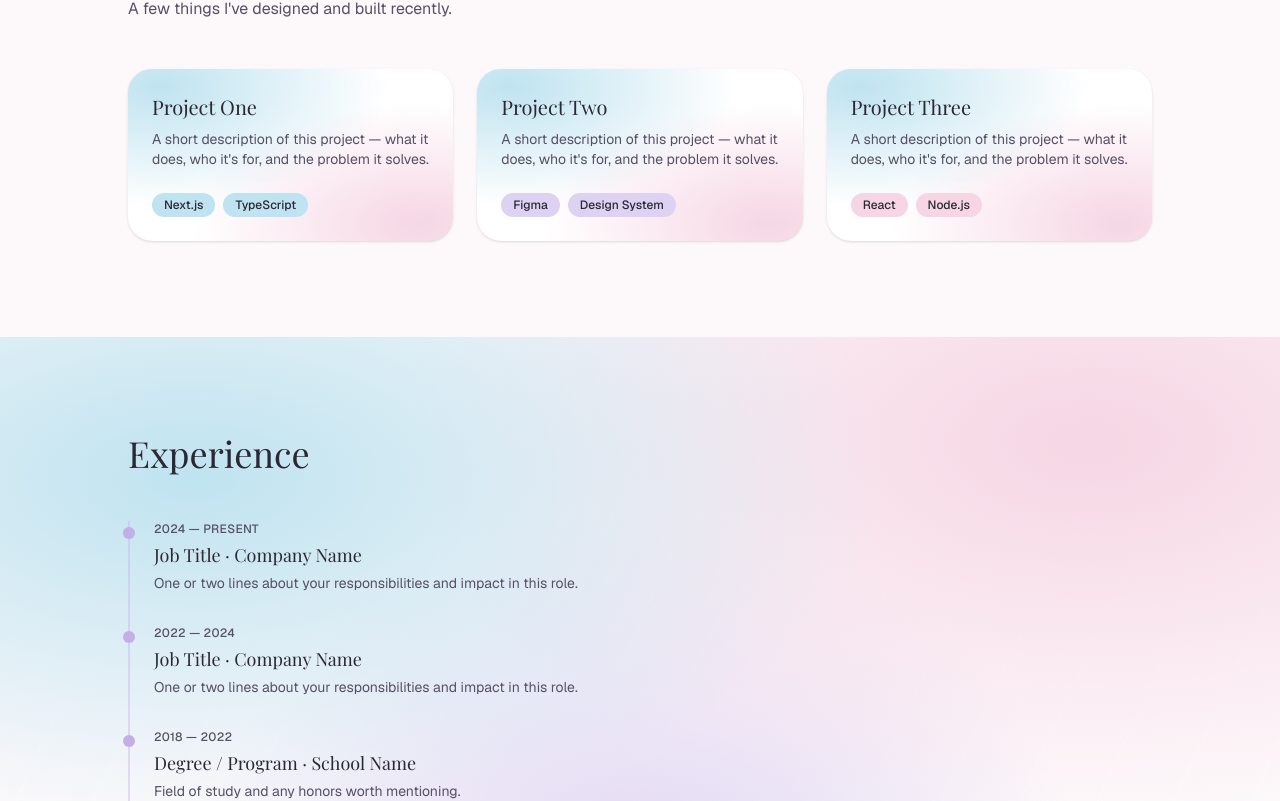
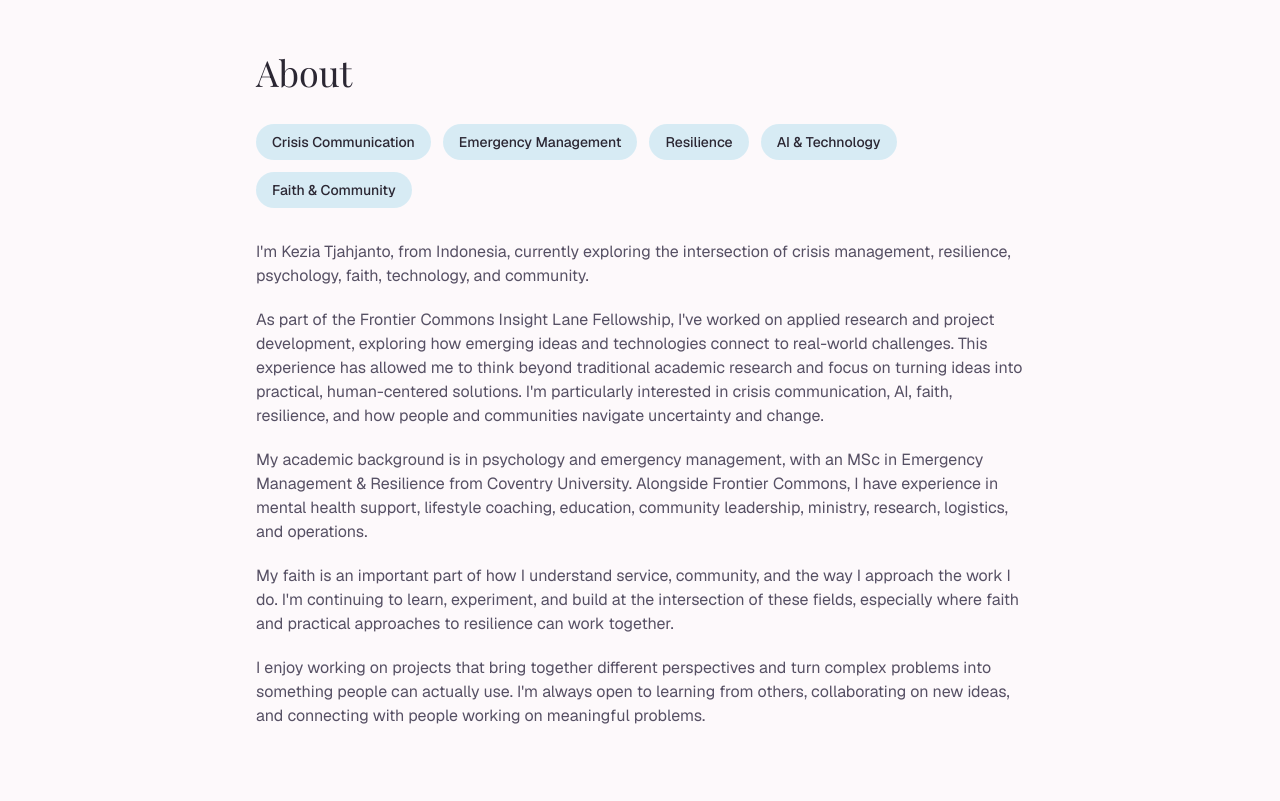
Before and after one commit to keziatjahjanto/webportofolio, a Next.js app: page / in a window 1280 px wide. Shown: the part 860-1661 px from the top of the page. Built offline with nearby package versions, Linux system fonts and the light colour scheme; a web font is replaced by a local one.

Commit message:
Add real profile content and About section
Replaces placeholder copy with Kezia's actual bio, focus areas,
Frontier Commons fellowship, education, and skills. Adds a dedicated
About section since the nav already linked to #about.

Co-Authored-By: Claude Sonnet 5 <noreply@anthropic.com>

```diff
--- a/src/app/layout.tsx
+++ b/src/app/layout.tsx
@@ -19,7 +19,8 @@ const playfairDisplay = Playfair_Display({
 
 export const metadata: Metadata = {
   title: "Kezia Tjahjanto — Portfolio",
-  description: "Portfolio of Kezia Tjahjanto",
+  description:
+    "Kezia Tjahjanto — exploring crisis management, resilience, psychology, faith, technology, and community.",
 };
 
 export default function RootLayout({ children }: LayoutProps<"/">) {
--- a/src/app/page.tsx
+++ b/src/app/page.tsx
@@ -1,5 +1,6 @@
 import Header from "@/components/Header";
 import Hero from "@/components/Hero";
+import About from "@/components/About";
 import Projects from "@/components/Projects";
 import Experience from "@/components/Experience";
 import Contact from "@/components/Contact";
@@ -11,6 +12,7 @@ export default function Home() {
       <Header />
       <main className="flex-1">
         <Hero />
+        <About />
         <Projects />
         <Experience />
         <Contact />
--- /dev/null
+++ b/src/components/About.tsx
@@ -0,0 +1,28 @@
+import { about } from "@/data/site";
+
+export default function About() {
+  return (
+    <section id="about" className="bg-cream px-6 py-24">
+      <div className="mx-auto max-w-3xl">
+        <h2 className="font-display text-3xl text-ink sm:text-4xl">About</h2>
+
+        <div className="mt-8 flex flex-wrap gap-3">
+          {about.focusAreas.map((area) => (
+            <span
+              key={area}
+              className="rounded-full bg-baby-blue/60 px-4 py-2 text-sm font-medium text-ink"
+            >
+              {area}
+            </span>
+          ))}
+        </div>
+
+        <div className="mt-8 space-y-5 text-ink-soft">
+          {about.paragraphs.map((paragraph, index) => (
+            <p key={index}>{paragraph}</p>
+          ))}
+        </div>
+      </div>
+    </section>
+  );
+}
--- a/src/components/Experience.tsx
+++ b/src/components/Experience.tsx
@@ -12,9 +12,11 @@ export default function Experience() {
           {experience.map((item) => (
             <div key={`${item.role}-${item.org}`} className="relative">
               <span className="absolute -left-[31px] top-1.5 h-3 w-3 rounded-full bg-baby-purple-deep" />
-              <p className="text-xs font-medium uppercase tracking-wide text-ink-soft">
-                {item.period}
-              </p>
+              {item.period && (
+                <p className="text-xs font-medium uppercase tracking-wide text-ink-soft">
+                  {item.period}
+                </p>
+              )}
               <h3 className="mt-1 font-display text-lg text-ink">
                 {item.role} · {item.org}
               </h3>
--- a/src/data/site.ts
+++ b/src/data/site.ts
@@ -1,39 +1,57 @@
 export const profile = {
   name: "Kezia Tjahjanto",
-  title: "Product Designer & Developer",
+  title: "Crisis Resilience Researcher & Community Builder",
   tagline:
-    "I design and build soft, considered digital experiences — from idea to interface to code.",
-  location: "Based in your city",
-  email: "you@example.com",
+    "Exploring the intersection of crisis management, resilience, psychology, faith, technology, and community — turning emerging ideas into human-centered solutions.",
+  location: "Indonesia",
+  email: "kezauralyaa@gmail.com",
   socials: [
-    { label: "GitHub", href: "https://github.com/your-username" },
-    { label: "LinkedIn", href: "https://linkedin.com/in/your-username" },
-    { label: "Instagram", href: "https://instagram.com/your-username" },
+    {
+      label: "LinkedIn",
+      href: "https://www.linkedin.com/in/keziatjahjanto777",
+    },
+  ],
+};
+
+export const about = {
+  paragraphs: [
+    "I'm Kezia Tjahjanto, from Indonesia, currently exploring the intersection of crisis management, resilience, psychology, faith, technology, and community.",
+    "As part of the Frontier Commons Insight Lane Fellowship, I've worked on applied research and project development, exploring how emerging ideas and technologies connect to real-world challenges. This experience has allowed me to think beyond traditional academic research and focus on turning ideas into practical, human-centered solutions. I'm particularly interested in crisis communication, AI, faith, resilience, and how people and communities navigate uncertainty and change.",
+    "My academic background is in psychology and emergency management, with an MSc in Emergency Management & Resilience from Coventry University. Alongside Frontier Commons, I have experience in mental health support, lifestyle coaching, education, community leadership, ministry, research, logistics, and operations.",
+    "My faith is an important part of how I understand service, community, and the way I approach the work I do. I'm continuing to learn, experiment, and build at the intersection of these fields, especially where faith and practical approaches to resilience can work together.",
+    "I enjoy working on projects that bring together different perspectives and turn complex problems into something people can actually use. I'm always open to learning from others, collaborating on new ideas, and connecting with people working on meaningful problems.",
+  ],
+  focusAreas: [
+    "Crisis Communication",
+    "Emergency Management",
+    "Resilience",
+    "AI & Technology",
+    "Faith & Community",
   ],
 };
 
 export const projects = [
   {
-    title: "Project One",
+    title: "Frontier Commons Insight Lane Fellowship",
     description:
-      "A short description of this project — what it does, who it's for, and the problem it solves.",
-    tags: ["Next.js", "TypeScript"],
+      "Applied research and project development connecting emerging ideas and technologies to real-world crisis and resilience challenges.",
+    tags: ["Applied Research", "Project Development"],
     href: "#",
     accent: "baby-blue",
   },
   {
-    title: "Project Two",
+    title: "Crisis Communication & AI",
     description:
-      "A short description of this project — what it does, who it's for, and the problem it solves.",
-    tags: ["Figma", "Design System"],
+      "Ongoing exploration of how AI and technology can support crisis communication and help communities navigate uncertainty.",
+    tags: ["Crisis Communication", "AI"],
     href: "#",
     accent: "baby-purple",
   },
   {
-    title: "Project Three",
+    title: "Faith & Resilience",
     description:
-      "A short description of this project — what it does, who it's for, and the problem it solves.",
-    tags: ["React", "Node.js"],
+      "Work at the intersection of faith and practical resilience — examining how communities draw on faith to navigate change and hardship.",
+    tags: ["Faith", "Resilience", "Community"],
     href: "#",
     accent: "baby-pink",
   },
@@ -41,32 +59,29 @@ export const projects = [
 
 export const experience = [
   {
-    role: "Job Title",
-    org: "Company Name",
-    period: "2024 — Present",
+    role: "Fellow, Applied Research & Project Development",
+    org: "Frontier Commons Insight Lane Fellowship",
+    period: "",
     description:
-      "One or two lines about your responsibilities and impact in this role.",
+      "Applied research and project development connecting emerging ideas and technologies to real-world challenges, with a focus on crisis communication, AI, faith, and resilience.",
   },
   {
-    role: "Job Title",
-    org: "Company Name",
-    period: "2022 — 2024",
+    role: "MSc, Emergency Management & Resilience",
+    org: "Coventry University",
+    period: "",
     description:
-      "One or two lines about your responsibilities and impact in this role.",
-  },
-  {
-    role: "Degree / Program",
-    org: "School Name",
-    period: "2018 — 2022",
-    description: "Field of study and any honors worth mentioning.",
+      "Academic background in psychology and emergency management.",
   },
 ] as const;
 
 export const skills = [
-  "UI/UX Design",
-  "React",
-  "Next.js",
-  "TypeScript",
-  "Figma",
-  "Tailwind CSS",
+  "Crisis Communication",
+  "Emergency Management",
+  "Applied Research",
+  "Community Leadership",
+  "Mental Health Support",
+  "Lifestyle Coaching",
+  "Education",
+  "Ministry",
+  "Logistics & Operations",
 ];
```
